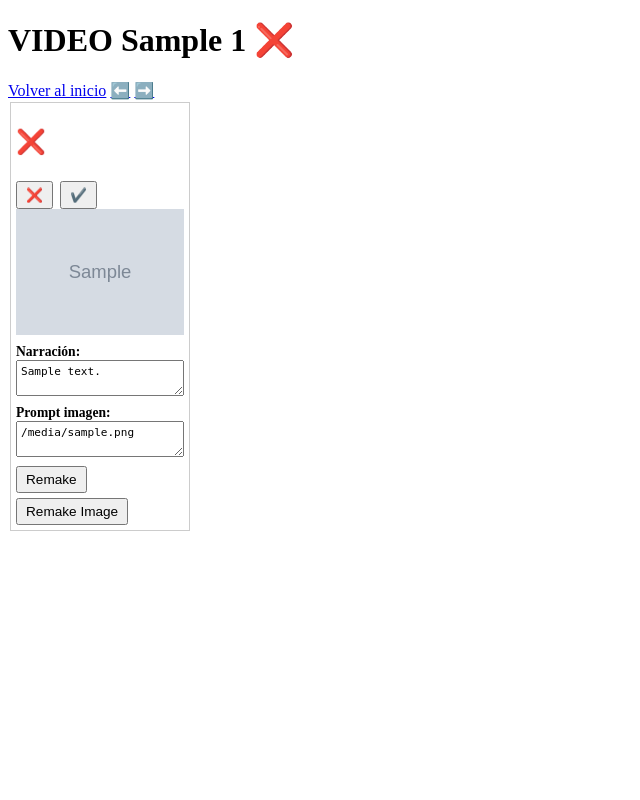
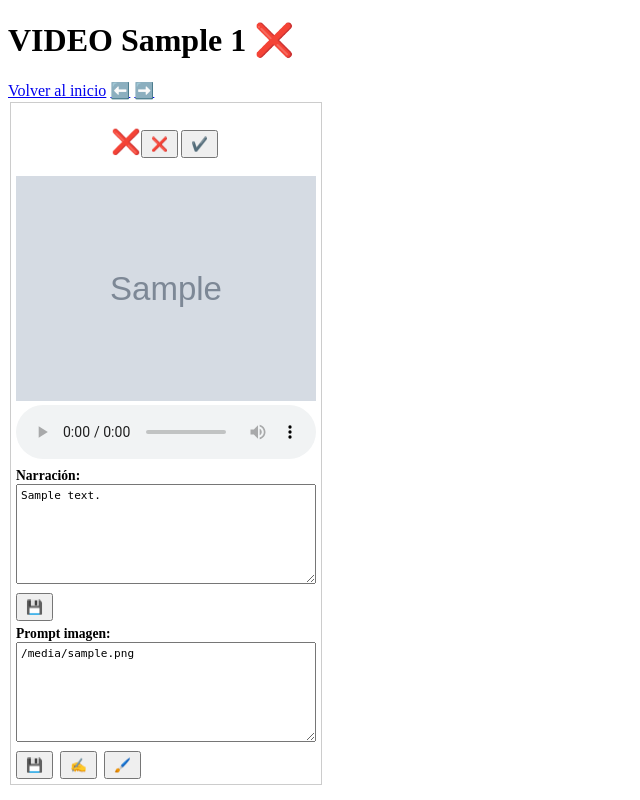
Before and after one commit to Brunvelop/autovid, a FastAPI app: template templates/video.html in a window 1280 px wide. Shown: the whole page, without its empty margins (0-640 px from the left). Run offline with FastAPI, Linux system fonts and the light colour scheme; the template is opened without the code that fills it: most values are stand-ins (such as "Sample title", 1, 10 or a date in 2020); grey boxes marked "Sample" are stand-in pictures.

Commit message:
Improve ui style

```diff
--- a/templates/video.html
+++ b/templates/video.html
@@ -4,17 +4,21 @@
     <meta charset="UTF-8">
     <title>Video {{ short_num }}</title>
     <style>
-        /* Estilos CSS para un diseño de tarjetas compacto */
+        .scene-status {
+            display: flex;
+            align-items: center;
+            justify-content: center;
+        }
         .scene-container {
             display: flex;
             flex-wrap: wrap;
             justify-content: flex-start;
         }
         .scene {
-            flex: 0 1 180px; /* Disminuye el ancho base de cada tarjeta */
-            margin: 2px;      /* Reduce el margen entre tarjetas */
+            flex: 0 1 300px;
+            margin: 2px;
             border: 1px solid #ccc;
-            padding: 5px;     /* Reduce el padding dentro de las tarjetas */
+            padding: 5px;
             box-sizing: border-box;
         }
         .scene img {
@@ -32,11 +36,12 @@
         }
         .texts textarea {
             width: 100%;
-            min-height: 35px; /* Reduce la altura mínima de las áreas de texto */
+            min-height: 100px;
+            max-height: 300px; /* Ajusta este valor según tus necesidades */
             resize: vertical;
-            padding: 4px;     /* Reduce el padding dentro de las áreas de texto */
+            padding: 4px;
             box-sizing: border-box;
-            font-size: 0.85em; /* Reduce el tamaño de fuente */
+            font-size: 0.85em;
         }
         .scene button {
             margin-right: 3px;  /* Reduce el espacio entre botones */
@@ -44,21 +49,6 @@
             padding: 4px 8px;   /* Reduce el padding dentro de los botones */
             font-size: 0.85em;  /* Reduce el tamaño de fuente */
             cursor: pointer;
-        }
-        @media (max-width: 600px) {
-            .scene {
-                flex: 0 1 30%; /* Ajusta el ancho de las tarjetas para pantallas más pequeñas */
-            }
-        }
-        @media (max-width: 400px) {
-            .scene {
-                flex: 0 1 45%; /* Más ajustes para pantallas muy pequeñas */
-            }
-        }
-        @media (max-width: 300px) {
-            .scene {
-                flex: 0 1 100%; /* Ancho completo en pantallas muy estrechas */
-            }
         }
     </style>
 </head>
@@ -70,32 +60,28 @@
     <div class="scene-container">
         {% for scene in scenes %}
         <div class="scene">
-            <h2>{{ '✔️' if status['images_completed'][loop.index0] else '❌' }}</h2>
-            <button onclick="location.href='{{ url_for('update_status', short_category=short_category, short_num=short_num, image_index=loop.index0, is_completed='false') }}'">❌</button>
-            <button onclick="location.href='{{ url_for('update_status', short_category=short_category, short_num=short_num, image_index=loop.index0, is_completed='true') }}'">✔️</button>
+            <div class="scene-status">
+                <h2>{{ '✔️' if status['images_completed'][loop.index0] else '❌' }}</h2>
+                <button onclick="location.href='{{ url_for('update_status', short_category=short_category, short_num=short_num, image_index=loop.index0, is_completed='false') }}'">❌</button>
+                <button onclick="location.href='{{ url_for('update_status', short_category=short_category, short_num=short_num, image_index=loop.index0, is_completed='true') }}'">✔️</button>
+            </div>
             <img src="{{ scene.image_url }}">
+            <audio controls>
+                <source src="{{ scene.audio_url }}" type="audio/mpeg">
+                Tu navegador no soporta el elemento de audio.
+            </audio>
             <div class="texts">
                 <label for="text{{ loop.index }}">Narración:</label>
                 <textarea id="text{{ loop.index }}" name="text{{ loop.index }}">{{ scene.text }}</textarea>
+                <button type="button" onclick="remakeScene({{ loop.index0 }})">💾</button>
                 <label for="image_prompt{{ loop.index }}">Prompt imagen:</label>
                 <textarea id="image_prompt{{ loop.index }}" name="image_prompt{{ loop.index }}">{{ scene.image_prompt }}</textarea>
+                <button type="button" onclick="remakeScene({{ loop.index0 }})">💾</button>
+                <button type="button" onclick="remakeScene({{ loop.index0 }})">✍️</button>
+                <button type="button" onclick="remakeImage({{ loop.index0 }})">🖌️</button>
             </div>
-            <button type="button" onclick="remakeScene({{ loop.index0 }})">Remake</button>
-            <button type="button" onclick="remakeImage({{ loop.index0 }})">Remake Image</button>        </div>
+        </div>
         {% endfor %}
     </div>
-
-    <!-- Funciones JavaScript opcionales para los botones -->
-    <script>
-        function remakeScene(index) {
-            alert('Remake scene ' + index);
-            // Implementa aquí la lógica para rehacer la escena
-        }
-
-        function remakeImage(index) {
-            alert('Remake image for scene ' + index);
-            // Implementa aquí la lógica para rehacer la imagen
-        }
-    </script>
 </body>
 </html>
```
